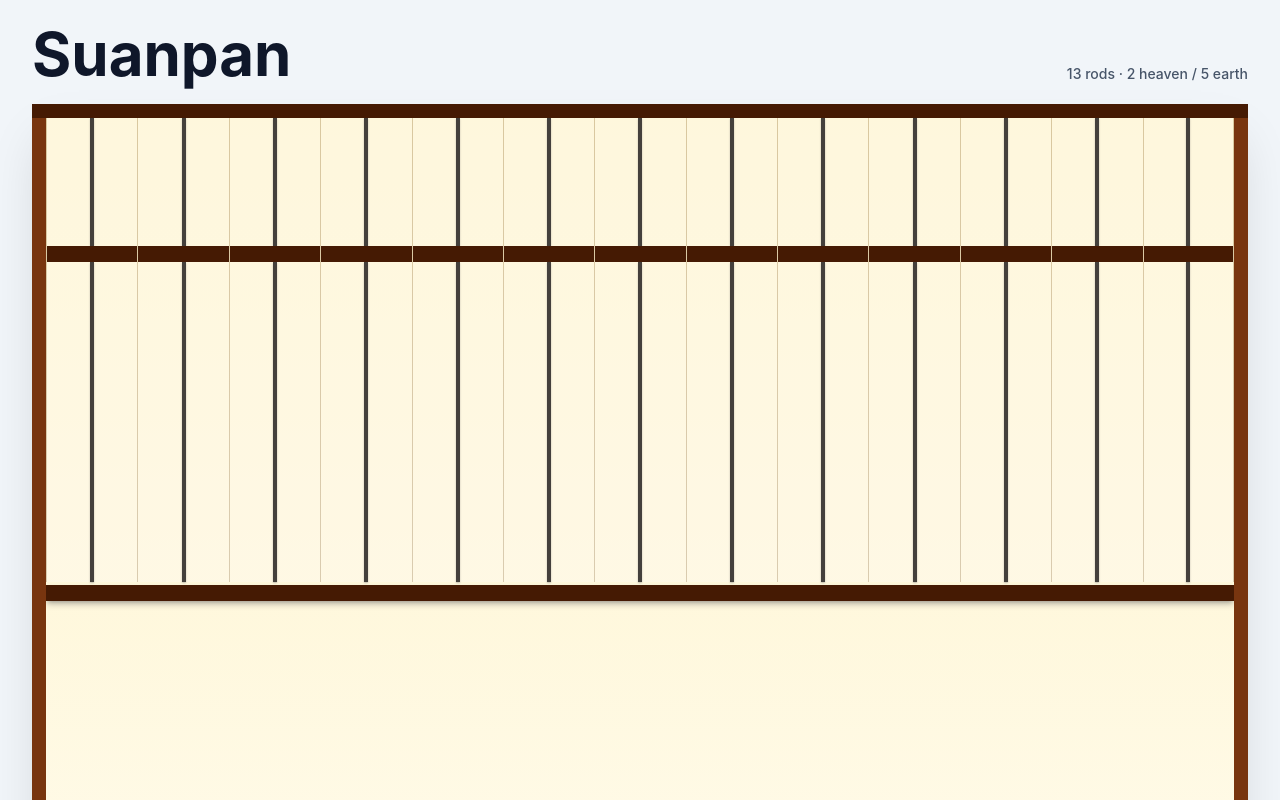
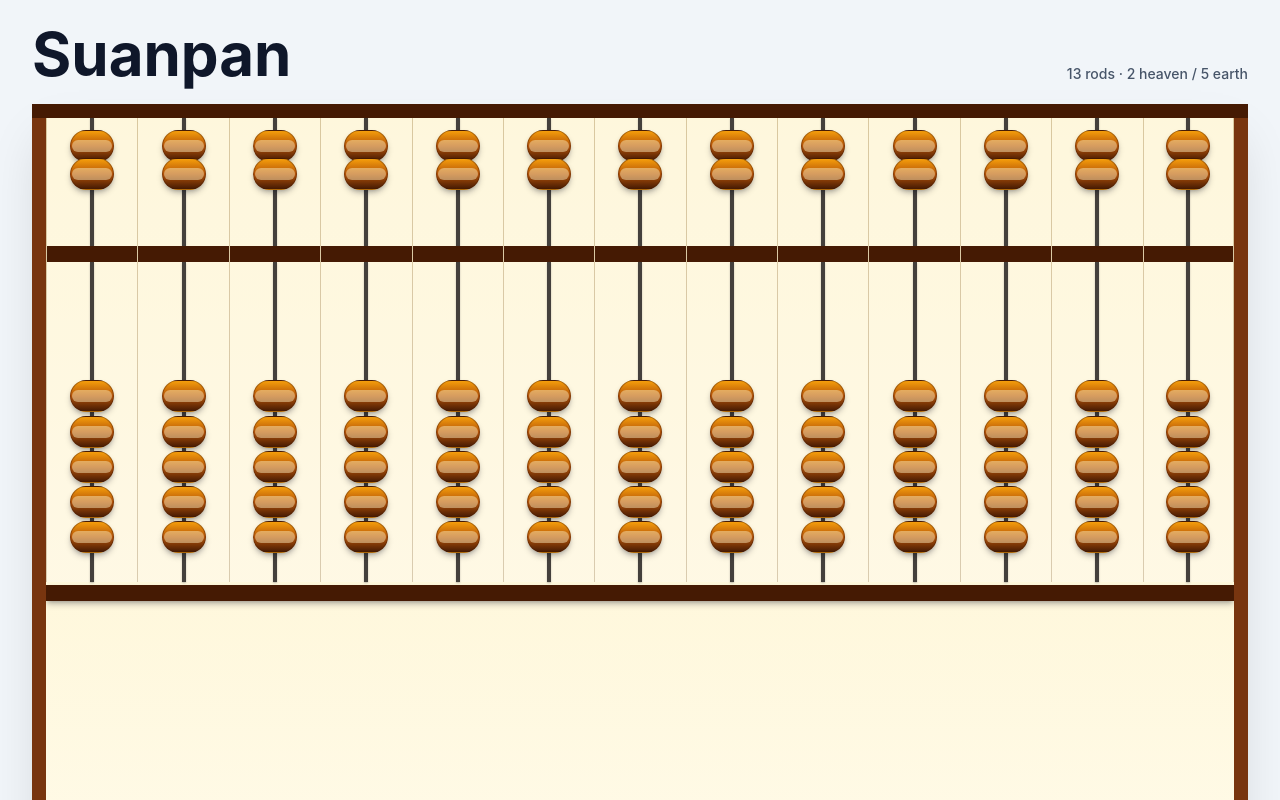
Before and after one commit to mtplayground/alex-1883-test-35, a React (Vite) app: page / in a window 1280 px wide. Shown: the top 800 px of the page. Built offline with nearby package versions, Linux system fonts and the light colour scheme.

Commit message:
feat: Render beads with active/neutral positioning

```diff
--- /dev/null
+++ b/src/components/Bead.tsx
@@ -0,0 +1,56 @@
+import type { CSSProperties } from 'react';
+
+import type { SuanpanBead } from '../model/suanpan';
+
+interface BeadProps {
+  readonly bead: SuanpanBead;
+}
+
+export function Bead({ bead }: BeadProps) {
+  const beadStyle = {
+    top: `${getBeadPosition(bead)}%`,
+  } satisfies CSSProperties;
+
+  return (
+    <div
+      className="absolute left-1/2 z-10 h-8 w-11 -translate-x-1/2 -translate-y-1/2 rounded-full border border-amber-950/40 bg-gradient-to-b from-amber-500 via-amber-700 to-amber-950 shadow-md shadow-slate-950/25 transition-[top] duration-150 ease-out"
+      style={beadStyle}
+      data-active={bead.isActive ? 'true' : 'false'}
+      aria-label={`${bead.deck} bead ${bead.index + 1} ${bead.isActive ? 'active' : 'neutral'}`}
+      role="img"
+    >
+      <span
+        className="absolute left-1/2 top-1/2 h-3 w-10 -translate-x-1/2 -translate-y-1/2 rounded-full bg-amber-100/45"
+        aria-hidden="true"
+      />
+    </div>
+  );
+}
+
+function getBeadPosition(bead: SuanpanBead): number {
+  if (bead.deck === 'heaven') {
+    return bead.isActive
+      ? getActiveHeavenPosition(bead.index)
+      : getNeutralHeavenPosition(bead.index);
+  }
+
+  return bead.isActive
+    ? getActiveEarthPosition(bead.index)
+    : getNeutralEarthPosition(bead.index);
+}
+
+function getActiveHeavenPosition(index: number): number {
+  return 78 - index * 20;
+}
+
+function getNeutralHeavenPosition(index: number): number {
+  return 22 + index * 22;
+}
+
+function getActiveEarthPosition(index: number): number {
+  return 16 + index * 12;
+}
+
+function getNeutralEarthPosition(index: number): number {
+  return 42 + index * 11;
+}
--- a/src/components/Rod.tsx
+++ b/src/components/Rod.tsx
@@ -1,4 +1,5 @@
-import type { SuanpanRod } from '../model/suanpan';
+import type { BeadDeck, SuanpanBead, SuanpanRod } from '../model/suanpan';
+import { Bead } from './Bead';
 
 interface RodProps {
   readonly rod: SuanpanRod;
@@ -10,24 +11,28 @@ export function Rod({ rod }: RodProps) {
       className="relative grid h-[min(58vh,34rem)] min-h-[22rem] grid-rows-[2fr_1rem_5fr] border-l border-amber-950/20 last:border-r"
       aria-label={`Rod ${rod.index + 1}`}
     >
-      <RodSegment label="heaven" />
+      <RodSegment beads={rod.heaven} deck="heaven" />
       <div className="relative z-10 bg-amber-950" aria-hidden="true" />
-      <RodSegment label="earth" />
+      <RodSegment beads={rod.earth} deck="earth" />
     </div>
   );
 }
 
 interface RodSegmentProps {
-  readonly label: 'heaven' | 'earth';
+  readonly beads: readonly SuanpanBead[];
+  readonly deck: BeadDeck;
 }
 
-function RodSegment({ label }: RodSegmentProps) {
+function RodSegment({ beads, deck }: RodSegmentProps) {
   return (
-    <div className="relative bg-amber-50/60" data-segment={label}>
+    <div className="relative bg-amber-50/60" data-segment={deck}>
       <div
         className="absolute inset-y-0 left-1/2 w-1 -translate-x-1/2 bg-stone-700 shadow-sm shadow-slate-950/25"
         aria-hidden="true"
       />
+      {beads.map((bead) => (
+        <Bead key={bead.id} bead={bead} />
+      ))}
     </div>
   );
 }
```
